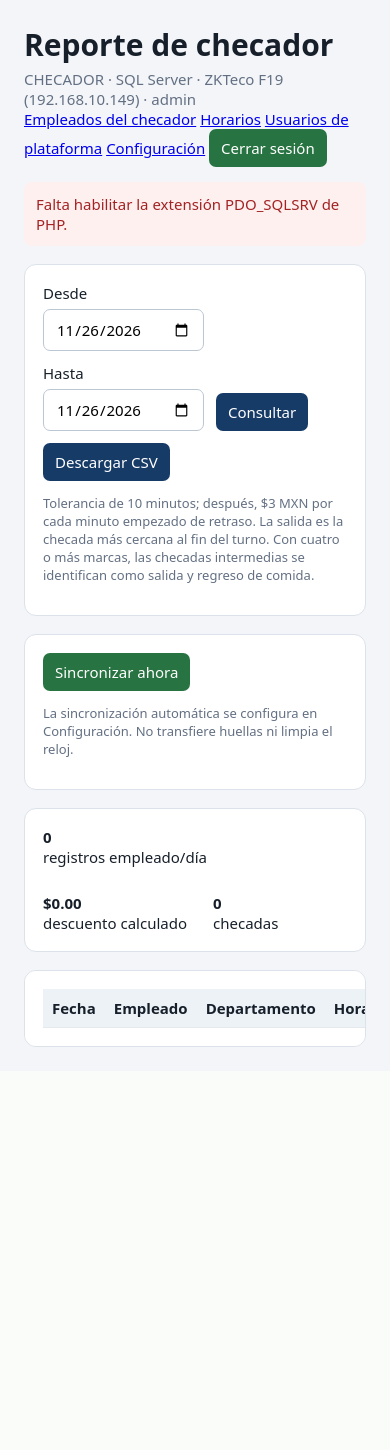
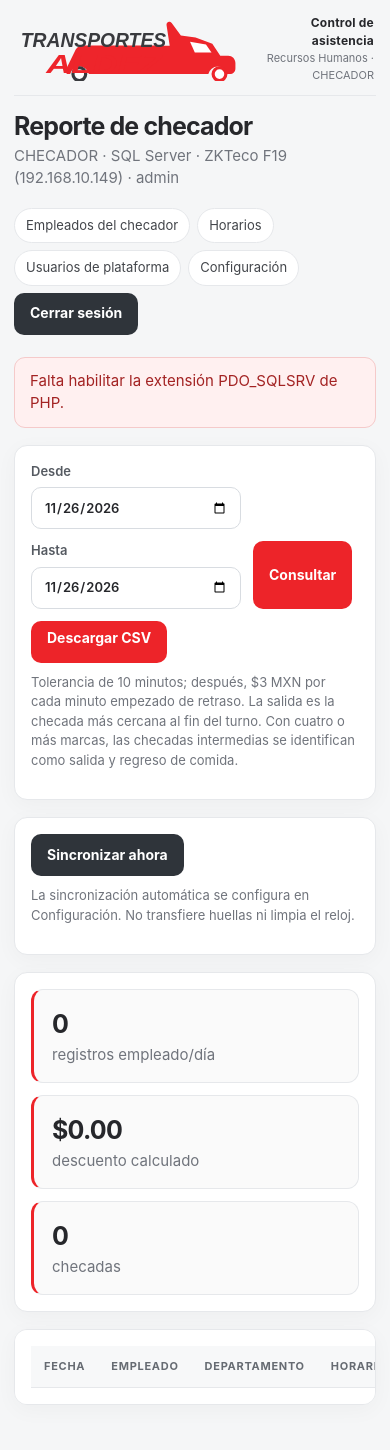
Before and after one commit to Dcampos8/RH, a PHP site: page / in a window 390 px wide. Before the commit the page ends 1047 px from the top, so only its background shows below. Run offline with PHP 8.4, Linux system fonts and the light colour scheme; the visitor is signed in with stand-in values (Sample User, id 1); lists and menus that the app fills with data are empty.

Commit message:
Refresh attendance app branding and styles
Add a shared responsive stylesheet and Transportes Aldez logo, then apply the branding across the report, login, employee, schedule, settings, and user pages.

```diff
--- /dev/null
+++ b/assets/app.css
@@ -0,0 +1,80 @@
+:root {
+  color-scheme: light;
+  --ink: #26272b;
+  --muted: #70747c;
+  --line: #e6e8eb;
+  --surface: #fff;
+  --canvas: #f5f6f7;
+  --brand: #ed2429;
+  --brand-dark: #c91d22;
+  --radius: 16px;
+  font-family: Inter, "Segoe UI", Arial, sans-serif;
+  color: var(--ink);
+  background: var(--canvas);
+}
+
+* { box-sizing: border-box; }
+body { margin: 0; background: var(--canvas); color: var(--ink); font: 15px/1.5 Inter, "Segoe UI", Arial, sans-serif; }
+main { width: 100%; max-width: none; margin: 0; padding: 22px 26px 40px; }
+.brandbar { min-height: 94px; display: flex; align-items: center; justify-content: space-between; gap: 20px; padding: 0 2px 18px; margin-bottom: 22px; border-bottom: 1px solid var(--line); }
+.brandbar img { display: block; width: min(310px, 48vw); height: 82px; object-fit: contain; object-position: left center; }
+.brand-caption { color: var(--muted); text-align: right; font-size: 13px; }
+.brand-caption strong { display: block; color: var(--ink); font-size: 15px; letter-spacing: .02em; }
+h1 { margin: 0 0 4px; font-size: clamp(25px, 3vw, 34px); line-height: 1.15; letter-spacing: -.035em; }
+h2 { margin: 0 0 15px; font-size: 19px; letter-spacing: -.02em; }
+p { margin-top: 10px; }
+.muted, .hint { color: var(--muted); }
+.hint { font-size: 13px; }
+nav { display: flex; align-items: center; gap: 9px; flex-wrap: wrap; margin: 18px 0 22px; }
+nav a, main > p > a, td a { display: inline-flex; align-items: center; color: #42454a; text-decoration: none; border: 1px solid var(--line); background: var(--surface); border-radius: 999px; padding: 8px 14px; transition: .16s ease; }
+nav a:hover, main > p > a:hover, td a:hover { color: var(--brand-dark); border-color: #f1a8aa; transform: translateY(-1px); }
+nav form { margin-left: auto; }
+.card { background: var(--surface); border: 1px solid var(--line); border-radius: var(--radius); padding: 20px 22px; margin: 17px 0; box-shadow: 0 5px 22px rgba(30, 35, 40, .035); }
+form { gap: 12px; }
+label { color: #555a61; font-size: 13px; font-weight: 600; }
+input, select, textarea { min-height: 42px; color: var(--ink); background: #fff; border: 1px solid #d8dce1; border-radius: 10px; padding: 9px 12px; font: inherit; transition: border-color .15s, box-shadow .15s; }
+input:focus, select:focus, textarea:focus { outline: 0; border-color: var(--brand); box-shadow: 0 0 0 3px rgba(237, 36, 41, .12); }
+button, a.button { min-height: 42px; border: 0; border-radius: 10px; padding: 9px 16px; color: #fff; background: var(--brand); font: inherit; font-size: 14px; font-weight: 650; line-height: 1.2; text-decoration: none; cursor: pointer; transition: background .15s, transform .15s, box-shadow .15s; }
+button:hover, a.button:hover { background: var(--brand-dark); transform: translateY(-1px); box-shadow: 0 5px 13px rgba(201, 29, 34, .2); }
+button:active, a.button:active { transform: translateY(0); }
+.sync button { background: #2f343a; }
+.sync button:hover { background: #15171a; }
+.stats { display: grid; grid-template-columns: repeat(3, minmax(160px, 1fr)); gap: 12px; }
+.stats > div { padding: 16px 18px; background: #fafafa; border: 1px solid var(--line); border-left: 3px solid var(--brand); border-radius: 12px; color: var(--muted); }
+.stats b { color: var(--ink); font-size: 25px; letter-spacing: -.03em; }
+.scroll { overflow: auto; }
+table { width: 100%; border-collapse: separate; border-spacing: 0; font-size: 14px; }
+th, td { padding: 12px 13px; text-align: left; vertical-align: top; border-bottom: 1px solid var(--line); }
+th { position: sticky; top: 0; z-index: 1; color: #666b72; background: #f7f8f9; font-size: 11px; font-weight: 700; letter-spacing: .065em; text-transform: uppercase; white-space: nowrap; }
+tbody tr:hover { background: #fffafa; }
+tbody tr:last-child td { border-bottom: 0; }
+.details { min-width: 360px; color: #5d626a; font-size: 13px; line-height: 1.7; }
+.error, .ok { border-radius: 11px; padding: 12px 15px; }
+.error { color: #a32323; background: #fff0f0; border: 1px solid #f5caca; }
+.ok { color: #247043; background: #effaf3; border: 1px solid #c9ebd4; }
+.credential { display: inline-block; color: var(--brand-dark); background: #fff4f4; border: 1px solid #f3c6c7; border-radius: 9px; padding: 3px 10px; }
+.days { gap: 8px 14px; }
+.days label span { display: flex; align-items: center; gap: 4px; }
+.days input { min-height: auto; accent-color: var(--brand); }
+.box { width: min(440px, calc(100% - 32px)); border: 1px solid var(--line); border-radius: 20px; padding: 28px; background: #fff; box-shadow: 0 18px 65px rgba(20, 24, 29, .12); }
+.box .brandbar { min-height: auto; margin: -7px 0 22px; padding-bottom: 14px; }
+.box .brandbar img { width: 100%; height: 88px; object-position: center; }
+.box .brand-caption { display: none; }
+.box h1 { font-size: 26px; }
+.box button { width: 100%; }
+
+@media (max-width: 760px) {
+  main { padding: 14px 14px 28px; }
+  .brandbar { min-height: 72px; padding-bottom: 12px; margin-bottom: 16px; }
+  .brandbar img { width: min(245px, 62vw); height: 64px; }
+  .brand-caption { font-size: 11px; }
+  .brand-caption strong { font-size: 12px; }
+  .card { padding: 16px; border-radius: 13px; }
+  .stats { grid-template-columns: 1fr; }
+  nav { gap: 7px; }
+  nav a { padding: 7px 11px; font-size: 13px; }
+  nav form { margin-left: 0; }
+  form:not(.sync) { align-items: stretch; }
+  form:not(.sync) label { min-width: min(100%, 210px); }
+  .box { padding: 22px; }
+}
--- a/empleados.php
+++ b/empleados.php
@@ -59,7 +59,7 @@ try {
     $error = $error ?: 'No se pudo consultar hr_employee.';
 }
 ?>
-<!doctype html><html lang="es"><head><meta charset="utf-8"><meta name="viewport" content="width=device-width,initial-scale=1"><title>Empleados · Checador</title><style>body{font:15px system-ui;background:#f3f5f8;color:#17202a;margin:0}main{width:auto;max-width:none;box-sizing:border-box;margin:24px 0;padding:0 24px}.card{background:#fff;border:1px solid #dce2e9;border-radius:12px;padding:20px;margin:18px 0}form{display:flex;gap:12px;align-items:end;flex-wrap:wrap}label{display:grid;gap:6px}input,button,a{font:inherit;padding:9px 12px;border:1px solid #bcc7d3;border-radius:7px}button,a{background:#173b67;color:#fff;text-decoration:none;border:0;cursor:pointer}.error{color:#a32323}.ok{color:#277341}.hint{font-size:13px;color:#637083}.credential{font-size:20px;font-weight:700;letter-spacing:2px}.scroll{overflow:auto}table{width:100%;border-collapse:collapse}th,td{text-align:left;padding:9px;border-bottom:1px solid #e5e9ee}</style></head><body><main><h1>Empleados del checador</h1><p><a href="index.php">Volver al reporte</a> · <a href="horarios.php">Asignar horarios</a></p>
+<!doctype html><html lang="es"><head><meta charset="utf-8"><meta name="viewport" content="width=device-width,initial-scale=1"><title>Empleados · Checador</title><style>body{font:15px system-ui;background:#f3f5f8;color:#17202a;margin:0}main{width:auto;max-width:none;box-sizing:border-box;margin:24px 0;padding:0 24px}.card{background:#fff;border:1px solid #dce2e9;border-radius:12px;padding:20px;margin:18px 0}form{display:flex;gap:12px;align-items:end;flex-wrap:wrap}label{display:grid;gap:6px}input,button,a{font:inherit;padding:9px 12px;border:1px solid #bcc7d3;border-radius:7px}button,a{background:#173b67;color:#fff;text-decoration:none;border:0;cursor:pointer}.error{color:#a32323}.ok{color:#277341}.hint{font-size:13px;color:#637083}.credential{font-size:20px;font-weight:700;letter-spacing:2px}.scroll{overflow:auto}table{width:100%;border-collapse:collapse}th,td{text-align:left;padding:9px;border-bottom:1px solid #e5e9ee}</style><link rel="stylesheet" href="assets/app.css"></head><body><main><div class="brandbar"><img src="assets/logo.svg" alt="Transportes Aldez"><div class="brand-caption"><strong>Control de asistencia</strong>Recursos Humanos · CHECADOR</div></div><h1>Empleados del checador</h1><p><a href="index.php">Volver al reporte</a> · <a href="horarios.php">Asignar horarios</a></p>
 <?php if ($error): ?><p class="error"><?=h($error)?></p><?php endif; ?>
 <?php if ($created): ?><section class="card"><p class="ok">Empleado creado en CHECADOR. Para mandarlo al F19, pulsa “Sincronizar ahora” en el reporte.</p><p><?=h($created['name'])?> · PIN <?=h($created['pin'])?></p><p>Contraseña aleatoria de 4 dígitos para el reloj: <span class="credential"><?=h($created['password'])?></span></p><p class="hint">Guárdala ahora; se muestra una sola vez. La sincronización enviará esta contraseña junto con el usuario al F19.</p></section><?php endif; ?>
 <section class="card"><h2>Agregar empleado</h2><form method="post"><input type="hidden" name="csrf" value="<?=h(csrf_token())?>"><label>PIN del checador<input type="number" name="emp_pin" min="1" max="2147483647" required></label><label>Nombre<input name="emp_firstname" maxlength="128" required></label><label>Apellido<input name="emp_lastname" maxlength="128" required></label><button>Crear empleado</button></form><p class="hint">El PIN identifica al empleado en el F19. La contraseña aleatoria se genera al guardar y se envía al dispositivo al sincronizar.</p></section>
--- a/index.php
+++ b/index.php
@@ -115,8 +115,8 @@ $totalPunches = array_sum(array_column($rows, 'cantidad'));
 <html lang="es"><head><meta charset="utf-8"><meta name="viewport" content="width=device-width,initial-scale=1">
 <title>Reloj checador</title><style>
 :root{font:15px system-ui,Segoe UI,sans-serif;color:#17202a;background:#f3f5f8}body{margin:0}main{width:auto;max-width:none;box-sizing:border-box;margin:24px 0;padding:0 24px}h1{margin-bottom:4px}.muted,.hint{color:#637083}.card{background:#fff;border:1px solid #dce2e9;border-radius:12px;padding:18px;margin:18px 0}form{display:flex;gap:12px;align-items:end;flex-wrap:wrap}label{display:grid;gap:6px}input,button,a.button{font:inherit;padding:9px 12px;border:1px solid #bcc7d3;border-radius:7px;background:#fff}button,a.button{background:#173b67;color:#fff;border:0;text-decoration:none;cursor:pointer}.scroll{overflow:auto}table{width:100%;border-collapse:collapse}th,td{text-align:left;padding:9px;border-bottom:1px solid #e5e9ee;vertical-align:top}th{background:#edf2f7;white-space:nowrap}.details{min-width:360px;font-size:13px;color:#475569}.error{color:#a32323;background:#fff0f0;padding:12px;border-radius:8px}.stats{display:flex;gap:26px;flex-wrap:wrap}.hint{font-size:13px}.sync{display:inline}.sync button{background:#277341}
-</style></head><body><main>
-<h1>Reporte de checador</h1><div class="muted">CHECADOR · SQL Server · ZKTeco F19 (192.168.10.149) · <?=h($_SESSION['app_username'])?></div>
+</style><link rel="stylesheet" href="assets/app.css"></head><body><main>
+<div class="brandbar"><img src="assets/logo.svg" alt="Transportes Aldez"><div class="brand-caption"><strong>Control de asistencia</strong>Recursos Humanos · CHECADOR</div></div><h1>Reporte de checador</h1><div class="muted">CHECADOR · SQL Server · ZKTeco F19 (192.168.10.149) · <?=h($_SESSION['app_username'])?></div>
 <nav><?php if (strtolower((string)$_SESSION['app_username']) === 'admin'): ?><a href="empleados.php">Empleados del checador</a> <a href="horarios.php">Horarios</a> <a href="users.php">Usuarios de plataforma</a> <a href="settings.php">Configuración</a><?php endif; ?> <form class="sync" method="post" action="logout.php"><input type="hidden" name="csrf" value="<?=h(csrf_token())?>"><button>Cerrar sesión</button></form></nav>
 <?php if ($error): ?><p class="error"><?=h($error)?></p><?php endif; ?>
 <?php if (!empty($syncMessage)): ?><p class="card">Última sincronización · <?=h($syncMessage['status'])?> · <?=h($syncMessage['finished_at'])?><br><?=h($syncMessage['result_text'])?></p><?php endif; ?>
--- a/login.php
+++ b/login.php
@@ -43,4 +43,4 @@ if ($_SERVER['REQUEST_METHOD'] === 'POST') {
 }
 ?>
 <!doctype html><html lang="es"><head><meta charset="utf-8"><meta name="viewport" content="width=device-width,initial-scale=1"><title>Acceso · Checador</title>
-<style>body{font:16px system-ui;background:#f3f5f8;color:#17202a;min-height:100vh;display:grid;place-items:center;margin:0}.box{background:white;border:1px solid #dce2e9;border-radius:14px;padding:28px;width:min(360px,calc(100% - 40px));box-sizing:border-box}h1{margin-top:0}label{display:grid;gap:7px;margin:16px 0}input,button{font:inherit;padding:11px;border:1px solid #bcc7d3;border-radius:7px}button{width:100%;background:#173b67;color:white;border:0;cursor:pointer}.error{background:#fff0f0;color:#a32323;padding:10px;border-radius:8px}</style></head><body><main class="box"><h1>Reloj checador</h1><p>Inicia sesión para continuar.</p><?php if ($error): ?><p class="error"><?=h($error)?></p><?php endif; ?><form method="post"><input type="hidden" name="csrf" value="<?=h(csrf_token())?>"><label>Usuario<input name="username" autocomplete="username" maxlength="100" required autofocus></label><label>Contraseña<input type="password" name="password" autocomplete="current-password" required></label><button>Entrar</button></form></main></body></html>
+<style>body{font:16px system-ui;background:#f3f5f8;color:#17202a;min-height:100vh;display:grid;place-items:center;margin:0}.box{background:white;border:1px solid #dce2e9;border-radius:14px;padding:28px;width:min(360px,calc(100% - 40px));box-sizing:border-box}h1{margin-top:0}label{display:grid;gap:7px;margin:16px 0}input,button{font:inherit;padding:11px;border:1px solid #bcc7d3;border-radius:7px}button{width:100%;background:#173b67;color:white;border:0;cursor:pointer}.error{background:#fff0f0;color:#a32323;padding:10px;border-radius:8px}</style><link rel="stylesheet" href="assets/app.css"></head><body><main class="box"><div class="brandbar"><img src="assets/logo.svg" alt="Transportes Aldez"><div class="brand-caption"><strong>Control de asistencia</strong>Recursos Humanos · CHECADOR</div></div><h1>Reloj checador</h1><p>Inicia sesión para continuar.</p><?php if ($error): ?><p class="error"><?=h($error)?></p><?php endif; ?><form method="post"><input type="hidden" name="csrf" value="<?=h(csrf_token())?>"><label>Usuario<input name="username" autocomplete="username" maxlength="100" required autofocus></label><label>Contraseña<input type="password" name="password" autocomplete="current-password" required></label><button>Entrar</button></form></main></body></html>
```
Also changed, not shown: horarios.php (+1 -1 lines), settings.php (+1 -1 lines), users.php (+1 -1 lines), assets/logo.svg (added).
